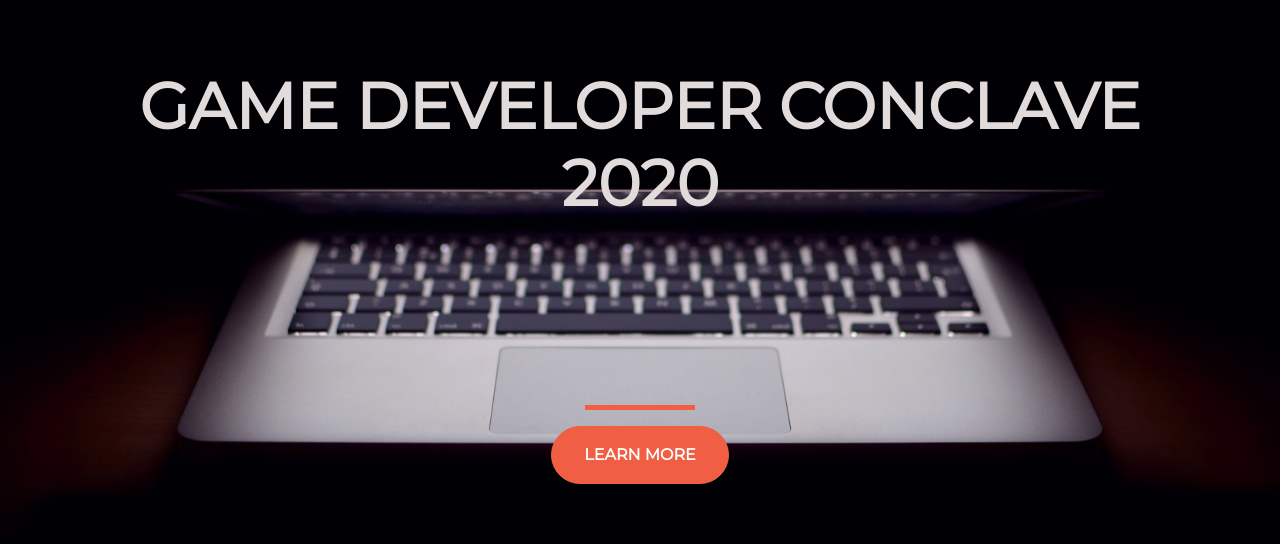
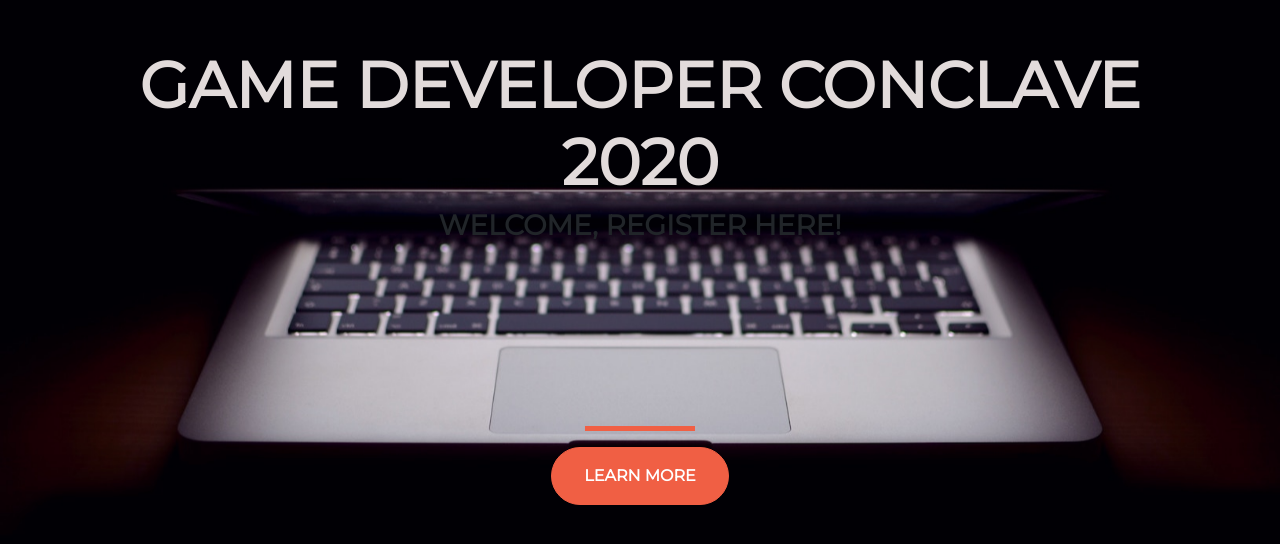
Before and after one commit to amanbijalwan/conclave-test-site, a plain HTML site: page index.html in a window 1280 px wide. Shown: the part 124-668 px from the top of the page. Drawn offline with nearby package versions, Linux system fonts and the light colour scheme.

Commit message:
Update index.html

```diff
--- a/index.html
+++ b/index.html
@@ -22,6 +22,7 @@
       <div class="row">
           <header class="text-center col-12">
             <h1 class="text-uppercase"><strong>Game Developer Conclave 2020</strong></h1>
+            <h3 class="text-uppercase"><strong>Welcome, register here!</strong></h3>
           </header>
           <div class="buffer col-12"></div>
           <section class="text-center col-12">
```
